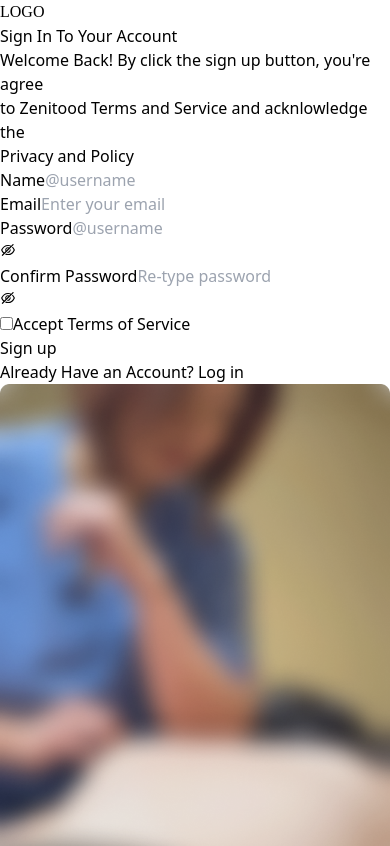
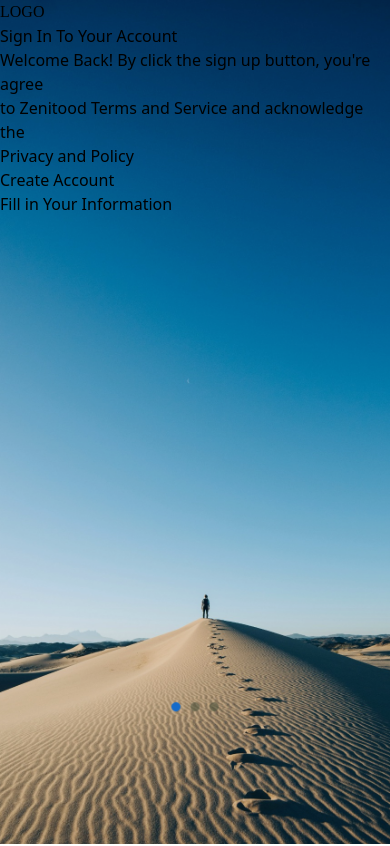
Before and after one commit to mim2041/job-assesment, a React (Vite) app: page /sign-up in a window 390 px wide. Shown: the top 846 px of the page. Built offline with nearby package versions, Linux system fonts and the light colour scheme.

Commit message:
signup page responsive done

```diff
--- a/src/Login/SignUp.jsx
+++ b/src/Login/SignUp.jsx
@@ -2,15 +2,47 @@ import signup_image from "../assets/images/Rectangle 9593.png";
 import { Link } from "react-router-dom";
 import SignUpForm from "../components/shared/SignUpForm";
 import bg_img from '../../src/assets/images/iPhone 14 & 15 Pro Max - 6.png';
+import { useState } from "react";
+import './login.css';
 
 const SignUp = () => {
+    const [ showForm, setShowForm ] = useState(false);
 
 
     return (
         <div>
             {/* mobile view */}
-            <div className="md:hidden">
+            <div className="md:hidden " style={{backgroundImage: `url(${bg_img})`,
+                backgroundSize: 'cover',
+                backgroundRepeat: 'no-repeat',
+                backgroundPosition: 'center',
+                width: '100%',
+                height: '100vh'}}
+            >
+                <div className="">
+                    <h1 style={{fontFamily: "Poor Richard"}} className="text-[40px] text-[#4285F3] text-center pt-12">LOGO</h1>
+                    <h2 className="text-[30px] font-semibold mt-4 mb-3 text-center">Sign In To Your Account</h2>
+                    <p className="text-[#D1D1D1] text-[16px] font-[400] text-center">
+                        Welcome Back! By click the sign up button, you're agree <br />to Zenitood Terms and Service and acknowledge the <br />
+                        <a href="/sign-up" className="text-[#4285F3] underline">Privacy and Policy</a>
+                    </p>
 
+                    { showForm ?
+                    <div className={`form-container px-4 bg-white pt-10 pb-5 rounded-t-[50px] mt-12 ${showForm ? 'form-show' : 'form-hide'}`} >
+                    <p className="text-[28px] font-[600] mb-4 text-center">Sign Up</p>
+                    {
+                        showForm && <SignUpForm />
+                    }
+                </div>
+                :
+                <div className="bg-[#152A16] p-6 mx-12 my-16 rounded-lg text-center text-[22px] font-['Poppins', sans-serif]">
+                    <p
+                        onClick={() => setShowForm(!showForm)}
+                        className="text-[#156BCA] font-semibold cursor-pointer">Create Account</p>
+                    <p className="text-white ">Fill in Your Information</p>
+                </div>}
+
+                </div>
             </div>
 
             {/* web view */}
@@ -19,18 +51,12 @@ const SignUp = () => {
                 <h1 style={{fontFamily: "Poor Richard"}} className="text-[40px] text-[#4285F3] ">LOGO</h1>
                 <h2 className="text-[30px] font-semibold mt-4 mb-3">Sign In To Your Account</h2>
                 <p className="text-[#5C635A]">
-                    Welcome Back! By click the sign up button, you're agree <br />to Zenitood Terms and Service and acknlowledge the <br />
+                    Welcome Back! By click the sign up button, you're agree <br />to Zenitood Terms and Service and acknowledge the <br />
                     <a href="/sign-up" className="text-[#4285F3] underline">Privacy and Policy</a>
                 </p>
 
                 <div className="my-5">
                     <SignUpForm />
-                    <div className="flex items-center justify-center">
-                        <p>
-                            Already Have an Account? {"  "}
-                            <Link to="/login" className="text-[#156BCA] font-semibold underline">Log in</Link>
-                        </p>
-                    </div>
                 </div>
             </div>
             <div className="relative">
--- /dev/null
+++ b/src/Login/login.css
@@ -0,0 +1,21 @@
+.form-container {
+    position: absolute;
+    bottom: 0;
+    left: 0;
+    right: 0;
+    transform: translateY(200px);
+    z-index: 10;
+    transition: transform 3s ease-in-out;
+    opacity: 0;
+}
+
+.form-show {
+    transform: translateY(0%);
+    transition: transform 3s ease-in-out;
+    opacity: 1;
+}
+
+.form-hide {
+    transform: translateY(100%);
+    opacity: 0;
+}
--- a/src/components/shared/SignUpForm.jsx
+++ b/src/components/shared/SignUpForm.jsx
@@ -2,6 +2,7 @@ import { useState } from 'react';
 import { useForm } from 'react-hook-form';
 import { AiOutlineEyeInvisible } from 'react-icons/ai';
 import { BsEye } from 'react-icons/bs';
+import { Link } from 'react-router-dom';
 
 const SignUpForm = () => {
     const [ showPassword, setShowPassword ] = useState(false);
@@ -45,7 +46,7 @@ const SignUpForm = () => {
                     {errors.password && <span className="text-red-600">Password is required</span>}
 
                             {/* show password toggle button */}
-                            <div className="absolute lg:right-4 top-11">
+                            <div className="absolute right-4 top-11">
                                 <button onClick={() => setShowPassword(!showPassword)}>
                                 {
                                     showPassword ?
@@ -65,7 +66,7 @@ const SignUpForm = () => {
                             {errors.confirm_password && <span className="text-red-600">Password did not match</span>}
 
                             {/* show password toggle button */}
-                            <div className="absolute lg:right-4 top-11">
+                            <div className="absolute right-4 top-11">
                                 <button onClick={() => setShowConfirmPassword(!showConfirmPassword)}>
                                 {
                                     showConfirmPassword ?
@@ -80,10 +81,16 @@ const SignUpForm = () => {
                             <input type="checkbox" id="terms" />
                             <label htmlFor="terms" className="text-[#5C635A]"><a href="/sign-up" className="text-[#4285F3] ">Accept Terms of Service</a></label>
                         </div>
-                        <div className="mt-8 mb-5 flex items-center justify-center">
+                        <div className="mt-8 mb-3 md:mb-5 flex items-center justify-center">
                             <button className="bg-[#4285F3] py-3 rounded-lg text-white px-24 font-semibold">Sign up</button>
                         </div>
                     </form>
+            <div className="flex items-center justify-center">
+                                <p>
+                                    Already Have an Account? {"  "}
+                                    <Link to="/login" className="text-[#156BCA] font-semibold underline">Log in</Link>
+                                </p>
+                            </div>
         </div>
     );
 };
```
Lines whose indentation alone changed are shown as unchanged.
